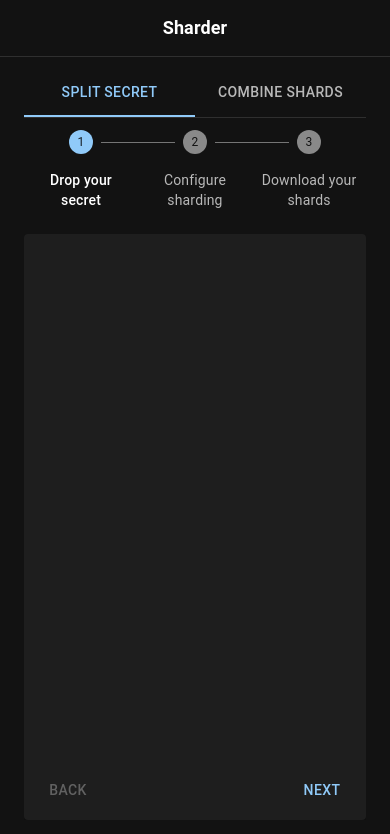
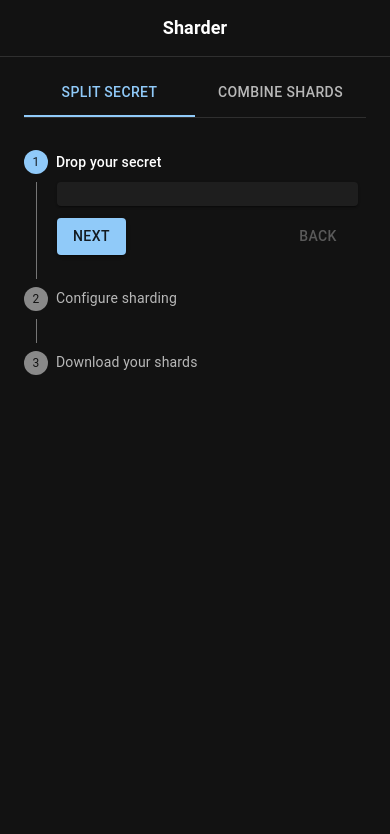
Before and after one commit to quartz-technology/sharder-ethglobal-2023, a React (Create React App) app: page / in a window 390 px wide. Shown: the top 834 px of the page. Built offline with nearby package versions, Linux system fonts and the light colour scheme.

Commit message:
feat(ui): add small screen support for split secret panel
Signed-off-by: cleopha <coline@seguret.net>

```diff
--- a/src/organisms/SplitSecretPanel.tsx
+++ b/src/organisms/SplitSecretPanel.tsx
@@ -1,5 +1,6 @@
 import React from "react";
 import {
+    Box,
     Button,
     Fade,
     Paper,
@@ -7,14 +8,13 @@ import {
     Step,
     StepConnector,
     stepConnectorClasses,
+    StepContent,
     StepLabel,
     Stepper,
 } from "@mui/material";
 import { styled } from "@mui/material/styles";
 
 import useCurrentWidth from "../hooks/useCurrentWidth";
-
-const steps = ["Drop your secret", "Configure sharding", "Download your shards"];
 
 const ColoredConnector = styled(StepConnector)(({ theme }) => ({
     [`&.${stepConnectorClasses.active}`]: {
@@ -28,6 +28,7 @@ const ColoredConnector = styled(StepConnector)(({ theme }) => ({
         },
     },
 }));
+
 export default function SplitSecretPanel(): JSX.Element {
     const [loaded, setLoaded] = React.useState<boolean>(false);
     const currentWidth = useCurrentWidth();
@@ -55,9 +56,11 @@ export default function SplitSecretPanel(): JSX.Element {
         }
     }, [containerRef, currentWidth]);
 
+    const [steps,] = React.useState<string[]>(["Drop your secret", "Configure sharding", "Download your shards"]);
 
     return (
-        <Stack width={"100%"} spacing={"12px"}>
+        <>
+            <Stack sx={{ display: { xs: "none", sm: "inherit" } }} width={"100%"} spacing={"12px"}>
                 <Stepper
                     sx={{
                         marginTop: "24px",
@@ -93,7 +96,9 @@ export default function SplitSecretPanel(): JSX.Element {
                     >
                         {loaded &&
                         <Paper sx={{ display: "flex", flexDirection: "column", height: "100%" }}>
-                            <div style={{ display: "flex", flex: 1, overflow: "scroll" }} />
+                            <div style={{ display: "flex", flex: 1, overflow: "scroll" }}>
+                                {/*  TODO: Add dynamic tables  */}
+                            </div>
                             <div style={{ display: "flex", justifyContent: "space-between", margin: "12px" }}>
                                 {activeStep === steps.length - 1 ? (
                                     <div style={{display: "flex", width: "100%", justifyContent: "flex-end"}}>
@@ -120,5 +125,57 @@ export default function SplitSecretPanel(): JSX.Element {
                     </div>
                 </Fade>
             </Stack>
+            <Box sx={{ display: { xs: "flex", sm: "none" }, width: "100%" }}>
+                <Fade in={true} style={{ transitionDelay: "200ms" }}>
+                    <Box sx={{ marginTop: "12px", width: "100%" }}>
+                        <Stepper
+                            activeStep={activeStep}
+                            orientation="vertical"
+                            connector={<ColoredConnector />}
+                        >
+                            {steps.map((step, index) => (
+                                <Step key={index}>
+                                    <StepLabel>
+                                        {step}
+                                    </StepLabel>
+                                    <StepContent>
+                                        <Box>
+                                            <Stack spacing={"12px"}>
+                                                <Paper sx={{ padding: "12px" }}>
+                                                    {/*  TODO: Add dynamic tables  */}
+                                                </Paper>
+                                                <Stack direction={"row"} display={"flex"} justifyContent={"space-between"}>
+                                                    {activeStep === steps.length - 1 ? (
+                                                        <div style={{display: "flex", width: "100%"}}>
+                                                            <Button variant={"contained"} onClick={handleReset}>
+                                                                Reset
+                                                            </Button>
+                                                        </div>
+                                                    ) : (
+                                                        <>
+                                                            <Button variant={"contained"} onClick={handleNext}>
+                                                                {activeStep === steps.length - 2 ? "Finish" : "Next"}
+                                                            </Button>
+                                                            <Button
+                                                                color="inherit"
+                                                                disabled={activeStep === 0}
+                                                                onClick={handleBack}
+                                                                sx={{ mr: 1 }}
+                                                            >
+                                                                Back
+                                                            </Button>
+                                                        </>
+                                                    )}
+                                                </Stack>
+                                            </Stack>
+                                        </Box>
+                                    </StepContent>
+                                </Step>
+                            ))}
+                        </Stepper>
+                    </Box>
+                </Fade>
+            </Box>
+        </>
     );
 }
```
Lines whose indentation alone changed are shown as unchanged.
